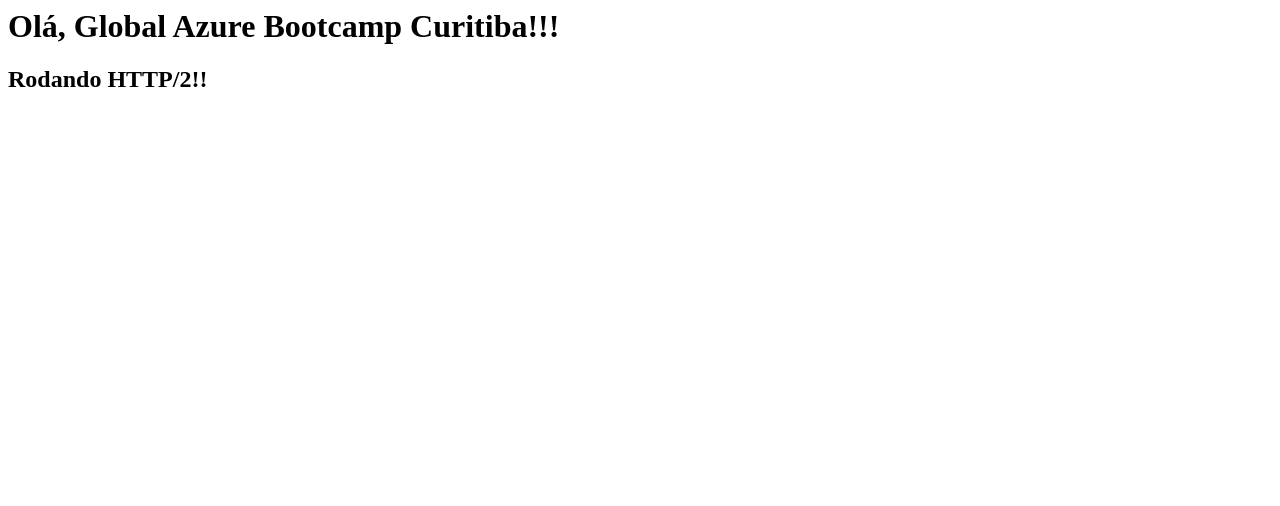
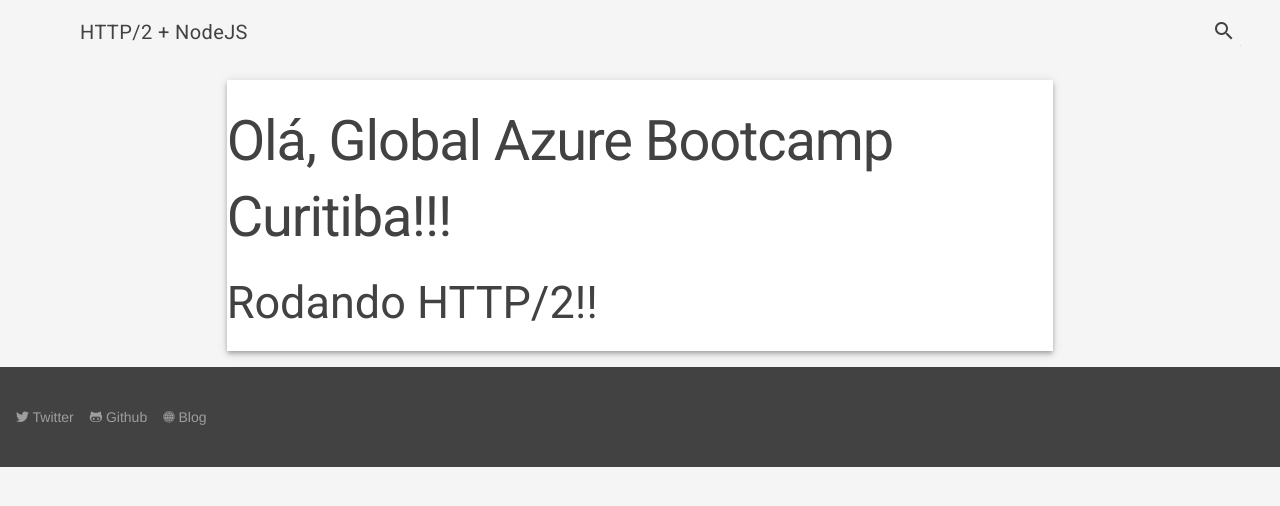
Before and after one commit to MatheusDonizete/gabcwb-http2, a website: page static/index.html in a window 1280 px wide. Drawn offline with nearby package versions, Linux system fonts and the light colour scheme; files whose address does not match are found by name.

Commit message:
Material-lite added and preload
Layout were updated, social buttons added and some performance resources added to index.html

```diff
--- a/static/index.html
+++ b/static/index.html
@@ -7,12 +7,76 @@
     <title>Global Azure Bootcamp HTTP/2</title>
     <meta name="theme-color" content="blue" />
     <meta content="width=device-width, initial-scale=1, maximum-scale=1, user-scalable=no" name="viewport">
-    <script type="application/javascript" src="/sw.js" async defer></script>
+    <!-- Add to homescreen for Chrome on Android -->
+    <meta name="mobile-web-app-capable" content="yes">
+    <link rel="icon" sizes="192x192" href="images/android-desktop.png">
+
+    <!-- Add to homescreen for Safari on iOS -->
+    <meta name="apple-mobile-web-app-capable" content="yes">
+    <meta name="apple-mobile-web-app-status-bar-style" content="black">
+    <meta name="apple-mobile-web-app-title" content="Material Design Lite">
+    <link rel="apple-touch-icon-precomposed" href="images/ios-desktop.png">
+
+    <!-- Tile icon for Win8 (144x144 + tile color) -->
+    <meta name="msapplication-TileImage" content="images/touch/ms-touch-icon-144x144-precomposed.png">
+    <meta name="msapplication-TileColor" content="#3372DF">
+
+    <link rel="shortcut icon" href="images/favicon.png">
+
+    <!-- preload -->
+    <link rel="preload" href="https://fonts.googleapis.com/icon?family=Material+Icons">
+    <link rel="preload" href="https://fonts.googleapis.com/css?family=Roboto:regular,bold,italic,thin,light,bolditalic,black,medium&amp;lang=en">
+    <link rel="preload" href="https://code.ionicframework.com/ionicons/2.0.1/css/ionicons.min.css">
+    <link rel="preload" href="node_modules/material-design-lite/material.min.css">
+    <link rel="preload" href="styles/styles.css">
+    <!-- preload -->
+
+    <link rel="stylesheet" href="https://fonts.googleapis.com/css?family=Roboto:regular,bold,italic,thin,light,bolditalic,black,medium&amp;lang=en">
+    <link rel="stylesheet" href="https://fonts.googleapis.com/icon?family=Material+Icons">
+    <link rel="stylesheet" href="https://code.ionicframework.com/ionicons/2.0.1/css/ionicons.min.css">
+    <link rel="stylesheet" href="node_modules/material-design-lite/material.min.css">
+    <link rel="stylesheet" href="styles/styles.css">
 </head>
 
 <body>
-    <h1>Olá, Global Azure Bootcamp Curitiba!!!</h1>
-    <h2>Rodando HTTP/2!!</h2>
+    <div class="demo-layout mdl-layout mdl-layout--fixed-header mdl-js-layout mdl-color--grey-100">
+        <header class="demo-header mdl-layout__header mdl-layout__header--scroll mdl-color--grey-100 mdl-color-text--grey-800">
+            <div class="mdl-layout__header-row">
+                <span class="mdl-layout-title">HTTP/2 + NodeJS</span>
+                <div class="mdl-layout-spacer"></div>
+                <div class="mdl-textfield mdl-js-textfield mdl-textfield--expandable">
+                    <label class="mdl-button mdl-js-button mdl-button--icon" for="search">
+              <i class="material-icons" aria-hidden="">search</i>
+            </label>
+                    <div class="mdl-textfield__expandable-holder">
+                        <input class="mdl-textfield__input" type="text" id="search">
+                        <label class="mdl-textfield__label" for="search">Pesquisar</label>
+                    </div>
+                </div>
+            </div>
+        </header>
+        <div class="demo-ribbon"></div>
+        <main class="demo-main mdl-layout__content">
+            <div class="demo-container mdl-grid">
+                <div class="mdl-cell mdl-cell--2-col mdl-cell--hide-tablet mdl-cell--hide-phone"></div>
+                <div class="demo-content mdl-color--white mdl-shadow--4dp content mdl-color-text--grey-800 mdl-cell mdl-cell--8-col">
+                    <h1>Olá, Global Azure Bootcamp Curitiba!!!</h1>
+                    <h2>Rodando HTTP/2!!</h2>
+                </div>
+            </div>
+            <footer class="demo-footer mdl-mini-footer">
+                <div class="mdl-mini-footer--left-section">
+                    <ul class="mdl-mini-footer--link-list">
+                        <li><a href="https://twitter.com/MathDonizete"><i class="icon ion-social-twitter" aria-hidden></i> Twitter</a></li>
+                        <li><a href="https://github.com/MatheusDonizete/"><i class="icon ion-social-octocat" aria-hidden></i> Github</a></li>
+                        <li><a href="https://matheusdonizete.github.io/"><i class="icon ion-ios-world" aria-hidden></i> Blog</a></li>
+                    </ul>
+                </div>
+            </footer>
+        </main>
+    </div>
+
+    <script type="application/javascript" src="node_modules/material-design-lite/material.min.js" async defer></script>
     <script type="application/javascript" src="/app.js" async defer></script>
 </body>
 
```
Also changed, not shown: 1 other file.
